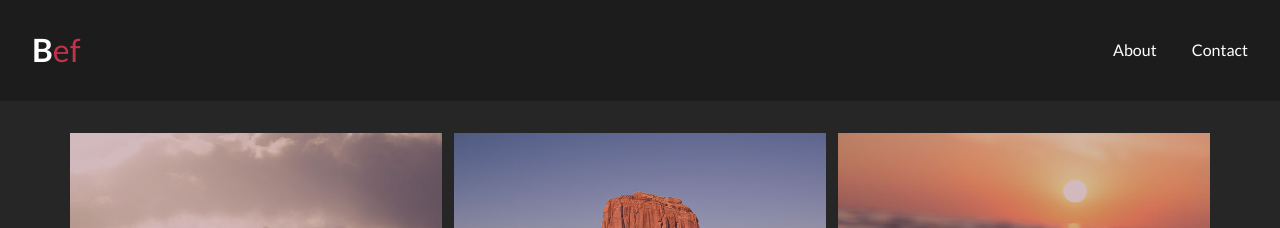
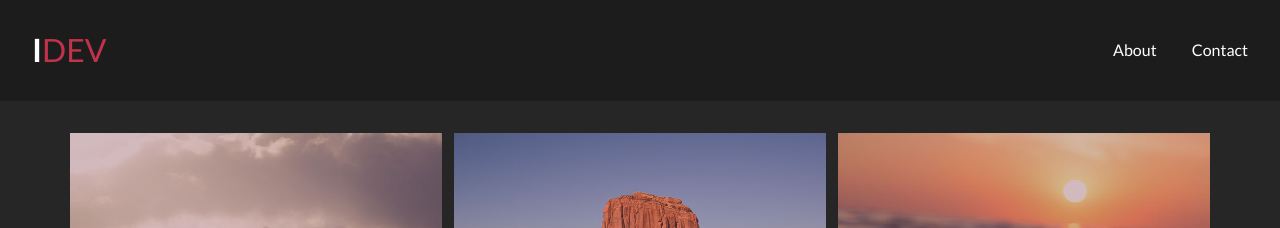
Before and after one commit to Hacktives/Dif, a Jekyll site: the page built from index.html, in a window 1280 px wide. Shown: the top 228 px of the page. Built offline with Jekyll 4.4.1, drawn with Linux system fonts in a browser that asks for light colours; the list of posts is cut into pages by our own code.

Commit message:
Update header.html

```diff
--- a/_includes/header.html
+++ b/_includes/header.html
@@ -1,6 +1,6 @@
 
 <header class="main_header">
-  <a href="{{site.baseurl}}/" class="logo">{% if site.logo %}{{site.logo}}{% else %}B<span>ef</span>{% endif %}</a>
+  <a href="{{site.baseurl}}/" class="logo">{% if site.logo %}{{site.logo}}{% else %}I<span>DEV</span>{% endif %}</a>
   <nav class="main_menu">
     <a href="{{site.baseurl}}/about/">About</a>
     <a href="{{site.baseurl}}/contact/">Contact</a>
```
